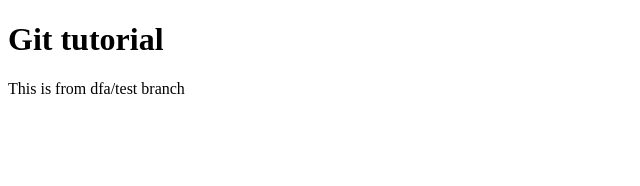
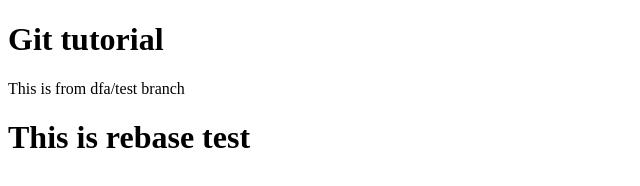
Before and after one commit to IvayloBorisov/git-tutorial, a plain HTML site: page index.html in a window 1280 px wide. Shown: the whole page, without its empty margins (0-640 px from the left). Drawn offline with Linux system fonts and the light colour scheme.

Commit message:
This is rebase commit

```diff
--- a/index.html
+++ b/index.html
@@ -13,5 +13,8 @@
      This is from dfa/test branch
       </p>
     </div>
+    <div class="rebase">
+      <h1>This is rebase test</h1>
+    </div>
   </body>
 </html>
```
